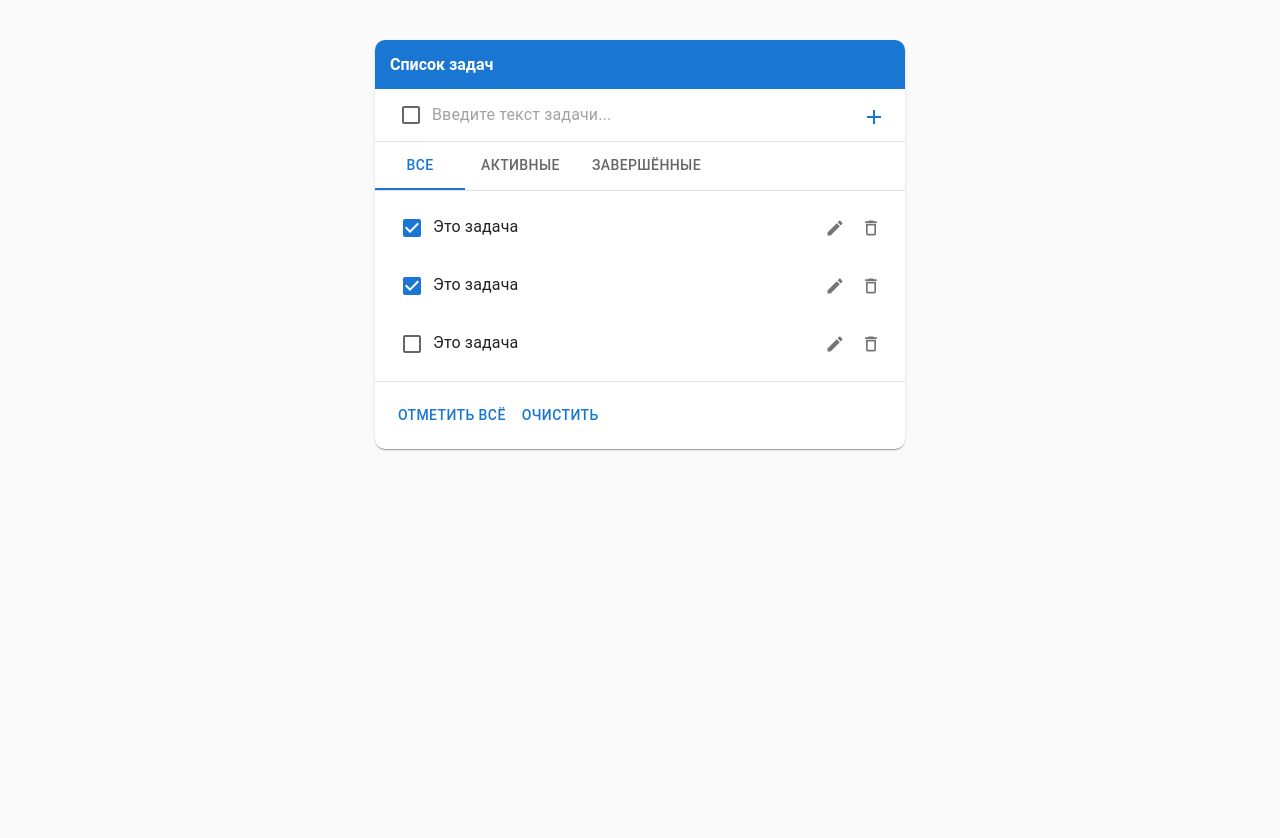
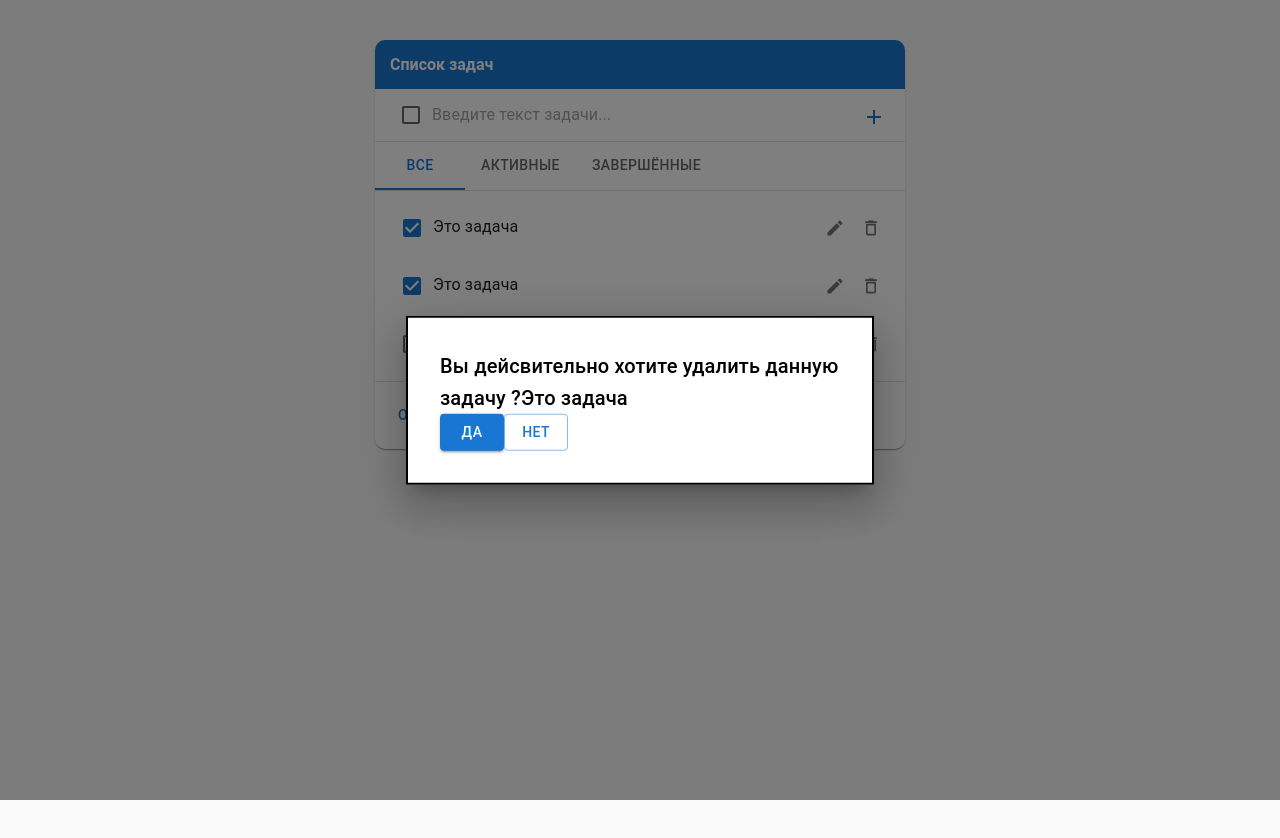
Before and after one commit to KirBoy/archakov-todo, a React (Create React App) app: page / in a window 1280 px wide. Both pictures are taken after a click on the button 871 px from the left and 228 px from the top of the page. Built offline with nearby package versions, Linux system fonts and the light colour scheme.

Commit message:
Реализована удаление задач

```diff
--- a/src/tuto-1/App.js
+++ b/src/tuto-1/App.js
@@ -1,15 +1,17 @@
-import {Paper, Divider, Button, List, Tabs, Tab} from '@mui/material';
-import {AddField} from './components/AddField';
+import {Paper, Divider, Button, List} from '@mui/material';
+
 import {Item} from './components/Item';
 import React from "react";
+import FormTop from "./components/FormTop";
+import ModalWindow from "./components/ModalWindow";
 
 const SET_INPUT = 'SET_INPUT';
 const SET_TASK = 'SET_TASK';
 const SET_CHECKBOX = 'SET_CHECKBOX';
 const SET_TASK_CHECKBOX = 'SET_TASK_CHECKBOX';
+const DELETE_POST = 'DELETE_POST';
 
 function reducer(state, action) {
-
     switch (action.type) {
         case SET_INPUT:
             return {
@@ -17,10 +19,14 @@ function reducer(state, action) {
                 input: action.text,
             }
         case SET_TASK:
+            let id = 1;
+            if (state.tasks.length) {
+                id = state.tasks[state.tasks.length - 1].id + 1
+            }
             return {
                 ...state,
                 tasks: [...state.tasks, {
-                    id: state.tasks[state.tasks.length - 1].id + 1,
+                    id: id,
                     text: state.input.trim(),
                     completed: state.completed
                 }],
@@ -51,12 +57,18 @@ function reducer(state, action) {
 
             }
 
+        case DELETE_POST:
+            return {
+                ...state,
+                tasks: state.tasks.filter(el => el.id !== action.id)
+            }
         default:
             return state;
     }
 }
 
 function App() {
+    const [open, setOpen] = React.useState({status: false});
     const [state, dispatch] = React.useReducer(reducer, {
             tasks: [{
                 id: 1,
@@ -77,6 +89,9 @@ function App() {
             completed: false
         }
     )
+
+    const handleOpen = (id, text) => setOpen({status: true, id, text});
+    const handleClose = () => setOpen({status: false});
 
     function setInput(e) {
         dispatch({
@@ -101,32 +116,30 @@ function App() {
         })
     }
 
-
     function setCheckbox() {
         dispatch({
             type: SET_CHECKBOX,
         })
     }
 
+    function deleteTask(id) {
+        dispatch({
+            type: DELETE_POST,
+            id
+        })
+        handleClose()
+    }
+
+
     return (
         <div className="App">
+            <ModalWindow handleClose={handleClose} open={open} deleteTask={deleteTask}/>
             <Paper className="wrapper">
-                <Paper className="header" elevation={0}>
-                    <h4>Список задач</h4>
-                </Paper>
-                <AddField value={state.input} setInput={setInput} setTask={setTask} completed={state.completed}
-                          setCheckbox={setCheckbox}/>
-                <Divider/>
-                <Tabs value={0}>
-                    <Tab label="Все"/>
-                    <Tab label="Активные"/>
-                    <Tab label="Завершённые"/>
-                </Tabs>
-                <Divider/>
+                <FormTop setCheckbox={setCheckbox} setTask={setTask} setInput={setInput} state={state}/>
                 <List>
                     {state.tasks.map(el => <Item key={el.id} text={el.text} completed={el.completed}
-                                                 setTaskCheckbox={setTaskCheckbox} id={el.id}/>)}
-
+                                                 setTaskCheckbox={setTaskCheckbox} id={el.id}
+                                                 handleOpen={handleOpen}/>)}
                 </List>
                 <Divider/>
                 <div className="check-buttons">
--- /dev/null
+++ b/src/tuto-1/components/FormTop.jsx
@@ -0,0 +1,25 @@
+import {Divider, Paper, Tab, Tabs} from "@mui/material";
+import {AddField} from "./AddField";
+import React from "react";
+
+function FormTop({setCheckbox,setInput, setTask, state}) {
+    return (
+        <>
+            <Paper className="header" elevation={0}>
+                <h4>Список задач</h4>
+            </Paper>
+            <AddField value={state.input} setInput={setInput} setTask={setTask} completed={state.completed}
+                      setCheckbox={setCheckbox}/>
+            <Divider/>
+            <Tabs value={0}>
+                <Tab label="Все"/>
+                <Tab label="Активные"/>
+                <Tab label="Завершённые"/>
+            </Tabs>
+            <Divider/>
+        </>
+    )
+
+}
+
+export default FormTop
--- a/src/tuto-1/components/Item.jsx
+++ b/src/tuto-1/components/Item.jsx
@@ -5,7 +5,7 @@ import EditIcon from '@mui/icons-material/Edit';
 import DeleteOutlineIcon from '@mui/icons-material/DeleteOutline';
 
 
-export const Item = ({text, completed, setTaskCheckbox, id}) => {
+export const Item = ({text, completed, setTaskCheckbox, id, handleOpen}) => {
     return (
         <ListItem>
             <div className="d-flex item">
@@ -20,7 +20,7 @@ export const Item = ({text, completed, setTaskCheckbox, id}) => {
                     <IconButton>
                         <EditIcon style={{fontSize: 20}}/>
                     </IconButton>
-                    <IconButton>
+                    <IconButton onClick={() => handleOpen(id, text)}>
                         <DeleteOutlineIcon style={{fontSize: 20}}/>
                     </IconButton>
                 </div>
--- /dev/null
+++ b/src/tuto-1/components/ModalWindow.jsx
@@ -0,0 +1,39 @@
+import Box from "@mui/material/Box";
+import Typography from "@mui/material/Typography";
+import React from "react";
+import Modal from "@mui/material/Modal";
+import Button from "@mui/material/Button";
+
+const style = {
+    position: 'absolute',
+    top: '50%',
+    left: '50%',
+    transform: 'translate(-50%, -50%)',
+    width: 400,
+    bgcolor: 'background.paper',
+    border: '2px solid #000',
+    boxShadow: 24,
+    p: 4,
+};
+
+function ModalWindow({handleClose, open, deleteTask}) {
+    console.log(open)
+    return (
+        <Modal
+            open={open.status}
+            aria-labelledby="modal-modal-title"
+            aria-describedby="modal-modal-description"
+        >
+            <Box sx={style}>
+                <Typography id="modal-modal-title" variant="h6" component="h2">
+                    Вы дейсвительно хотите удалить данную задачу ?
+                    {open.text}
+                </Typography>
+                <Button variant="contained" onClick={() => deleteTask(open.id)}>Да</Button>
+                <Button variant="outlined" onClick={handleClose}>Нет</Button>
+            </Box>
+        </Modal>
+    )
+}
+
+export default ModalWindow
```
